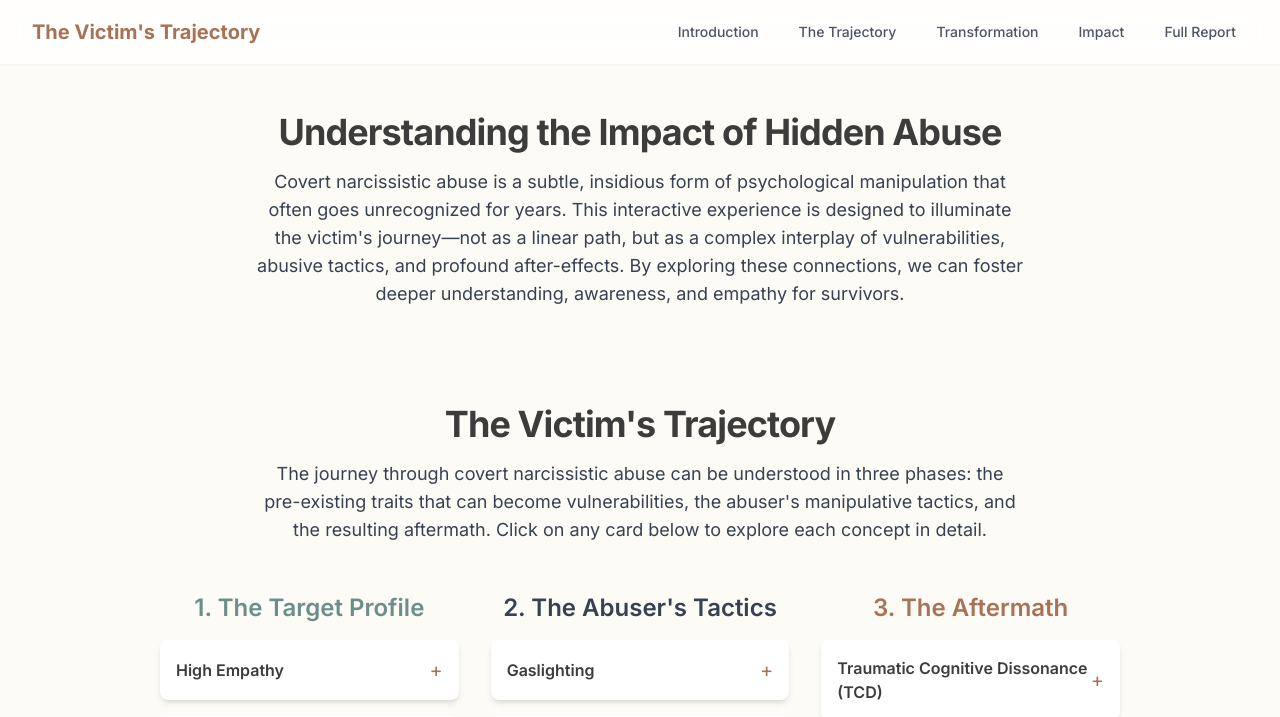
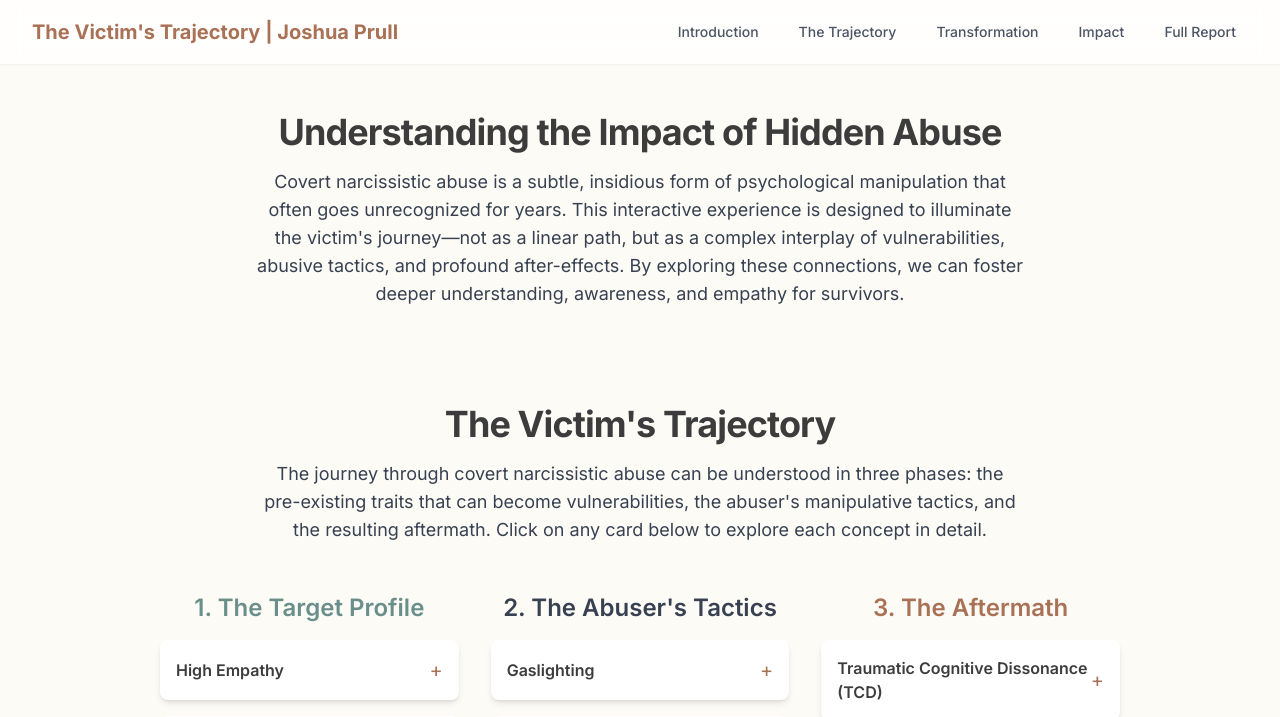
Before and after one commit to everboundai/darvosurvivors, a plain HTML site: page index.html in a window 1280 px wide. Shown: the top 717 px of the page. Drawn offline with nearby package versions, Linux system fonts and the light colour scheme.

Commit message:
Update index.html

```diff
--- a/index.html
+++ b/index.html
@@ -128,7 +128,7 @@
         <nav class="max-w-7xl mx-auto px-4 sm:px-6 lg:px-8">
             <div class="flex items-center justify-between h-16">
                 <div class="flex-shrink-0">
-                    <h1 class="text-xl font-bold text-[#A97155]">The Victim's Trajectory</h1>
+                    <h1 class="text-xl font-bold text-[#A97155]">The Victim's Trajectory | Joshua Prull</h1>
                 </div>
                 <div class="hidden md:block">
                     <div class="ml-10 flex items-baseline space-x-4">
```
